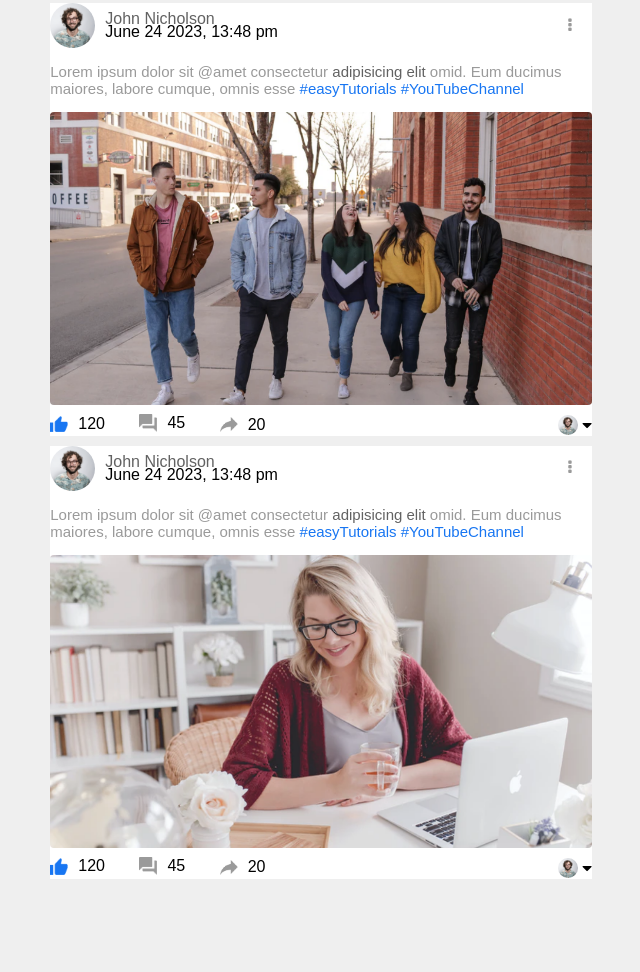
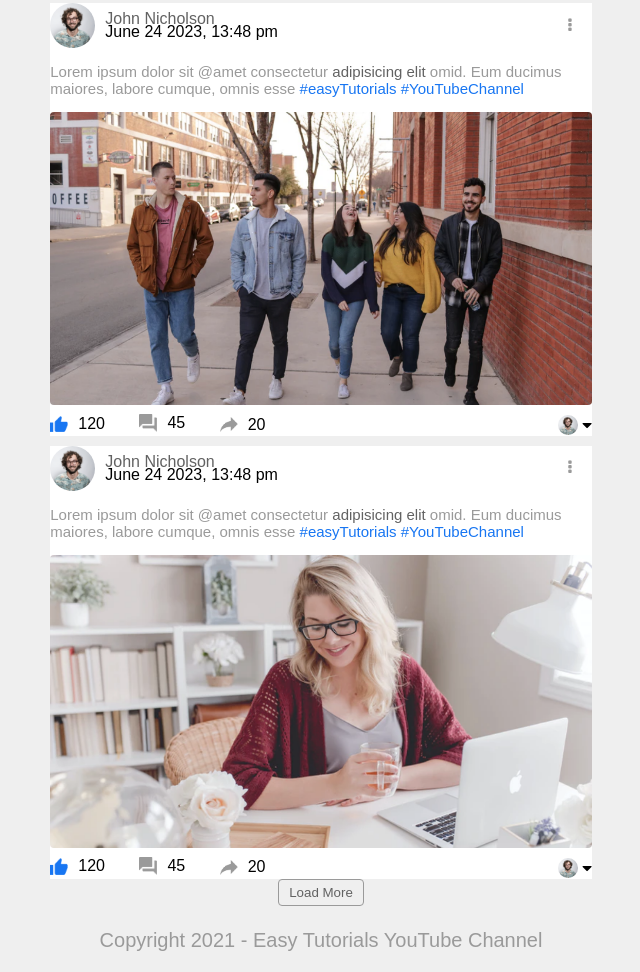
Before and after one commit to Omid-Sargazi/Socialbook-by-HTML-and-CSS, a plain HTML site: page index.html in a window 1280 px wide. Shown: the part 1337-2309 px from the top of the page, without its empty margins (319-959 px from the left). Before the commit the page ends 2229 px from the top, so only its background shows below. Drawn offline with Linux system fonts and the light colour scheme.

Commit message:
add footer in main oage

```diff
--- a/index.html
+++ b/index.html
@@ -203,9 +203,10 @@
                 </div>
             </div>
 
+            <button type="button" class="load-mode-btn">Load More</button>
 
         </div>
-        <!-- Left Sidebar -->
+        <!-- right Sidebar -->
 
         <div class="right-sidebar">
             <div class="sidebar-title">
@@ -307,6 +308,10 @@
 
         </div>
     </div>
+
+    <div class="footer">
+        <p>Copyright 2021 - Easy Tutorials YouTube Channel</p>
+    </div>
     <script src="script.js"></script>
 </body>
 </html>
--- a/style.css
+++ b/style.css
@@ -387,3 +387,19 @@ nav {
 .post-row a i {
   padding-right: 20px;
 }
+.load-mode-btn {
+  display: block;
+  margin: auto;
+  cursor: pointer;
+  padding: 5px 10px;
+  border: 1px solid #9a9a9a;
+  color: #626262;
+  background: transparent;
+  border-radius: 4px;
+}
+.footer {
+  text-align: center;
+  color: #9a9a9a;
+  padding: 10px 0 20px;
+  font-size: 20px;
+}
```
